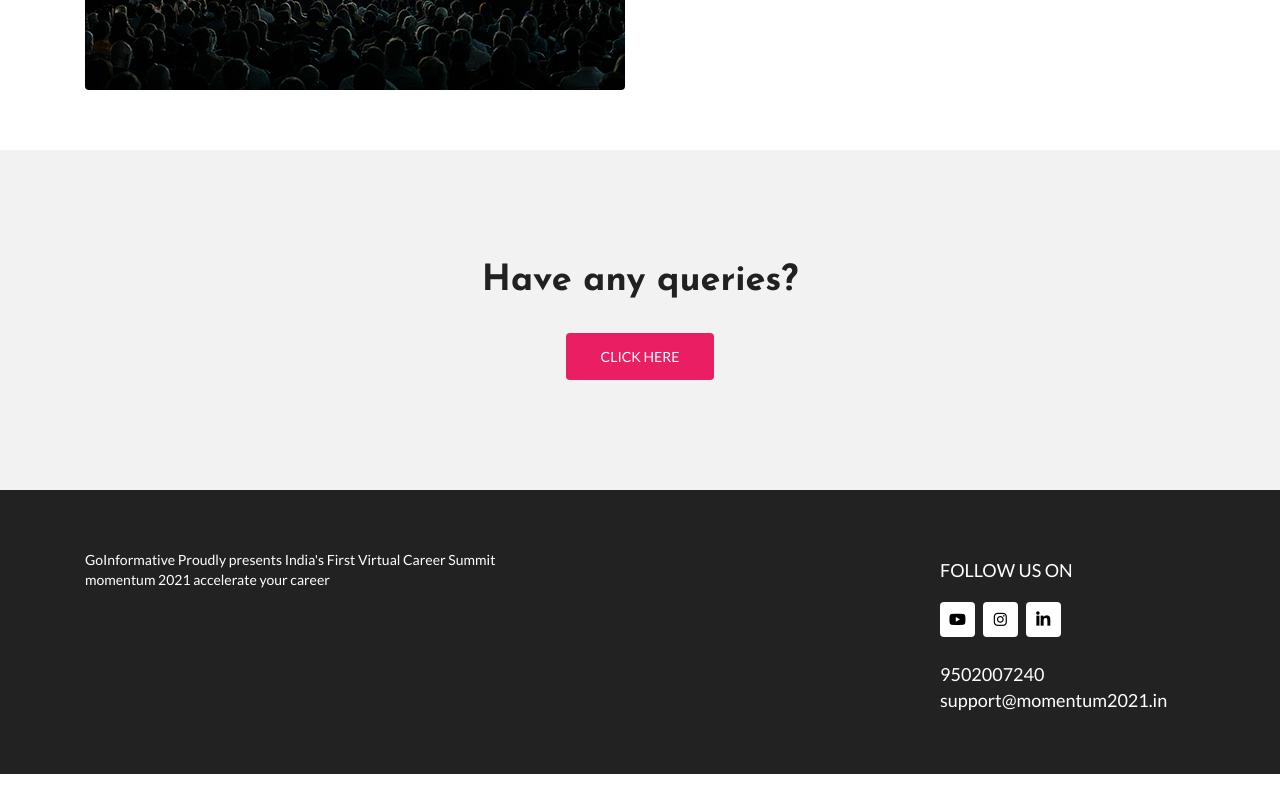
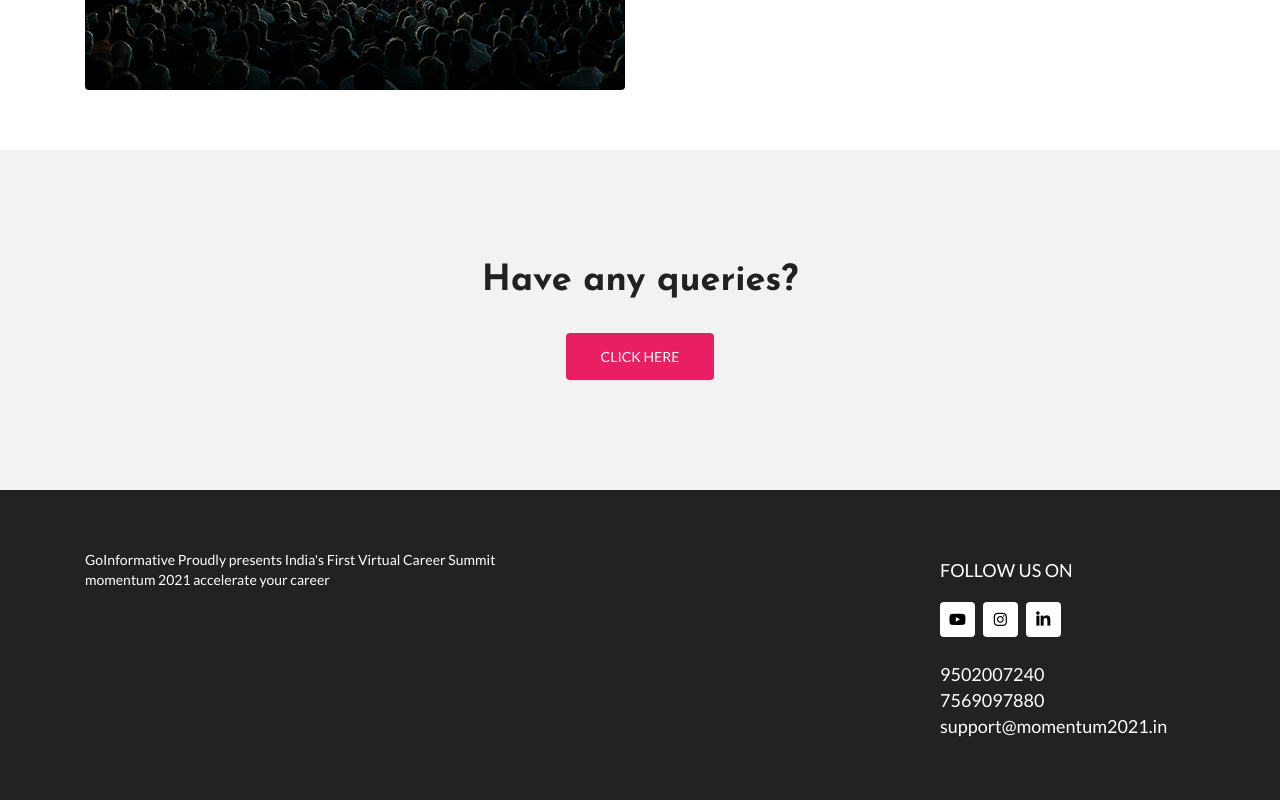
Before and after one commit to NischalRam/MOMENTUM-2021, a plain HTML site: page index.html in a window 1280 px wide. Shown: the part 7280-8080 px from the top of the page. Before the commit the page ends 8054 px from the top, so only its background shows below. Drawn offline with Linux system fonts and the light colour scheme; files whose address does not match are found by name.

Commit message:
contact added

```diff
--- a/index.html
+++ b/index.html
@@ -1844,7 +1844,9 @@
 <br>
 <br>
 
-                    <a class="widget-title" style="padding-top: 10px;" href="tel:+91-9502007240">9502007240 </a>
+                    <a class="widget-title" style="padding-top: 10px;" href="tel:+91-9502007240">9502007240 </a> <br>
+                    <a class="widget-title" style="padding-top: 10px;" href="tel:+91-7569097880">7569097880 </a>
+
                     <br>
                     <a class="widget-title" style="padding-top: 10px;" href="mailto:support@momentum2021.in">support@momentum2021.in </a>
 
```
